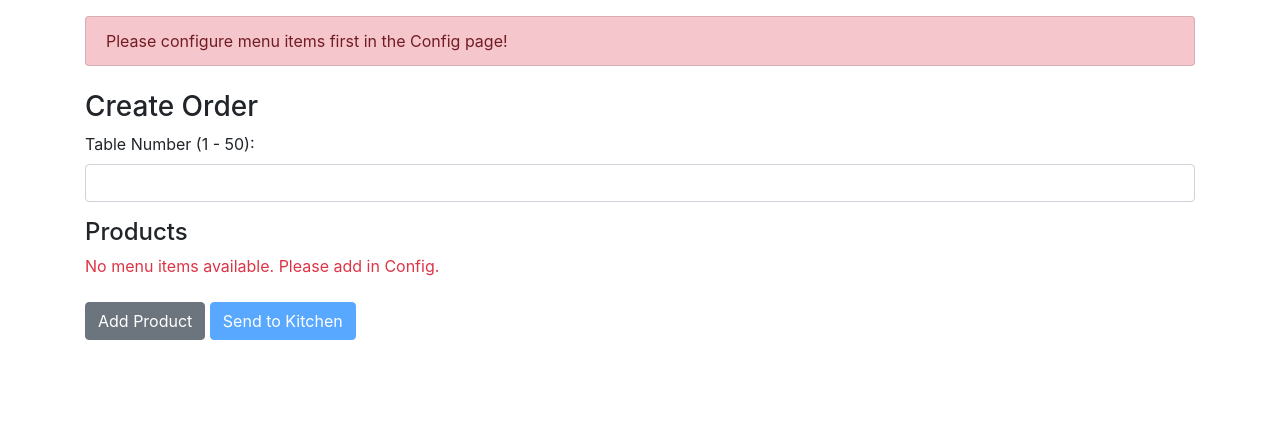
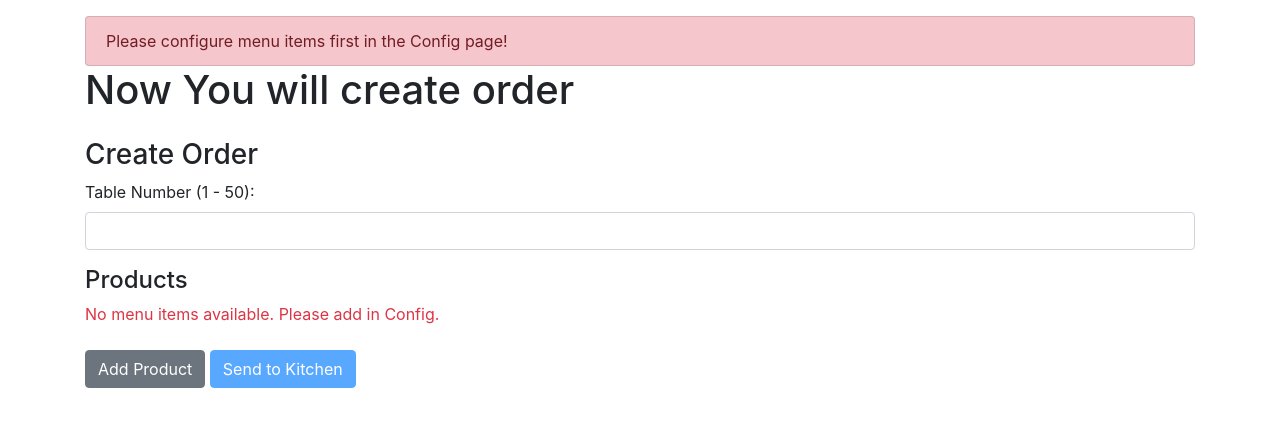
Before and after one commit to ahsaanprj-pixel/Big-Data-Analytic-Project-RMS, a Flask app: page /create_order in a window 1280 px wide. Shown: the part 176-603 px from the top of the page. Run offline with Flask 3, Linux system fonts and the light colour scheme; data that the repository does not hold is empty; some libraries are stand-ins or nearby versions.

Commit message:
update create_order.html

```diff
--- a/templates/create_order.html
+++ b/templates/create_order.html
@@ -4,6 +4,7 @@
 
 {% block content %}
     <form method="POST">
+        <h1>Now You will create order</h1>
         <h3 class="mt-4">Create Order</h3>
         <div class="form-group">
             <label>Table Number (1 - {{ max_tables }}):</label>
```
